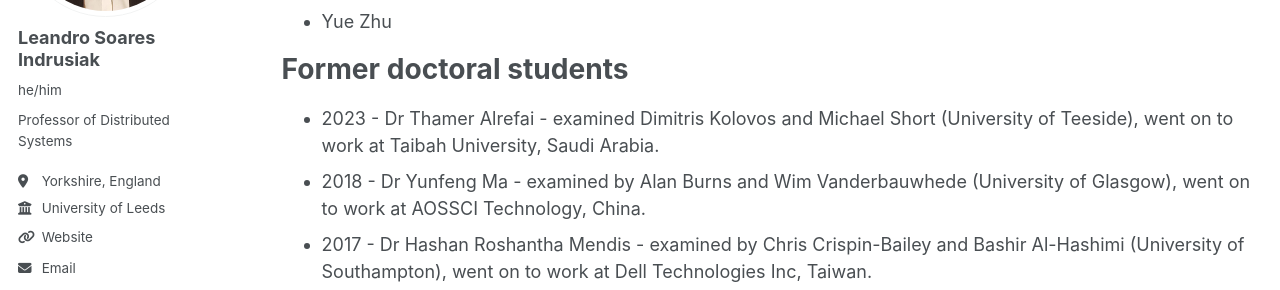
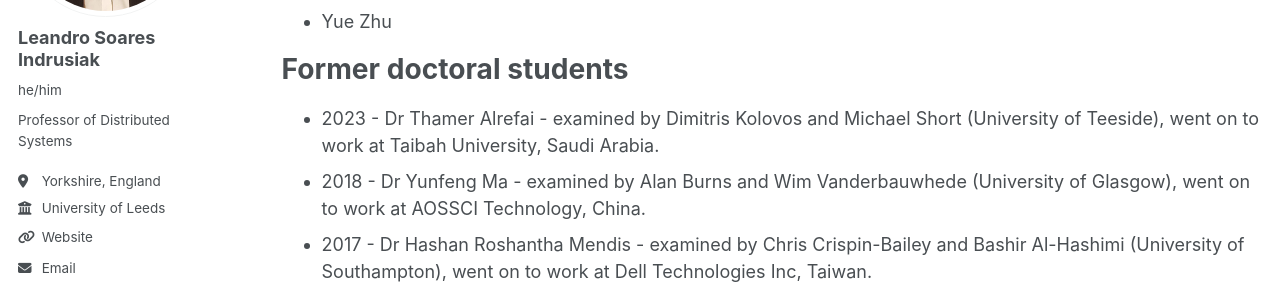
Before and after one commit to indrusiak/indrusiak.github.io, a Jekyll site: the page built from _pages/team.md, in a window 1280 px wide and 900 px high. Shown: the part 264-554 px from the top of the window. Built offline with Jekyll 4.4.1, drawn with Linux system fonts in a browser that asks for light colours; some web fonts are replaced.

```diff
--- a/_pages/team.md
+++ b/_pages/team.md
@@ -18,7 +18,7 @@ Doctoral students
 
 Former doctoral students
 ======
-* 2023 - Dr Thamer Alrefai - examined Dimitris Kolovos and Michael Short (University of Teeside), went on to work at Taibah University, Saudi Arabia.
+* 2023 - Dr Thamer Alrefai - examined by Dimitris Kolovos and Michael Short (University of Teeside), went on to work at Taibah University, Saudi Arabia.
 * 2018 - Dr Yunfeng Ma - examined by Alan Burns and Wim Vanderbauwhede (University of Glasgow), went on to work at AOSSCI Technology, China.
 * 2017 - Dr Hashan Roshantha Mendis - examined by Chris Crispin-Bailey and Bashir Al-Hashimi (University of Southampton), went on to work at Dell Technologies Inc, Taiwan.
 * 2015 - Dr Hashem Ghazzawi - co-supervised with Iain Bate, examined by Jon Timmis and Paul Ezhilchelvan (Newcastle University), went on to work at Rapita Systems Ltd, UK.
```
